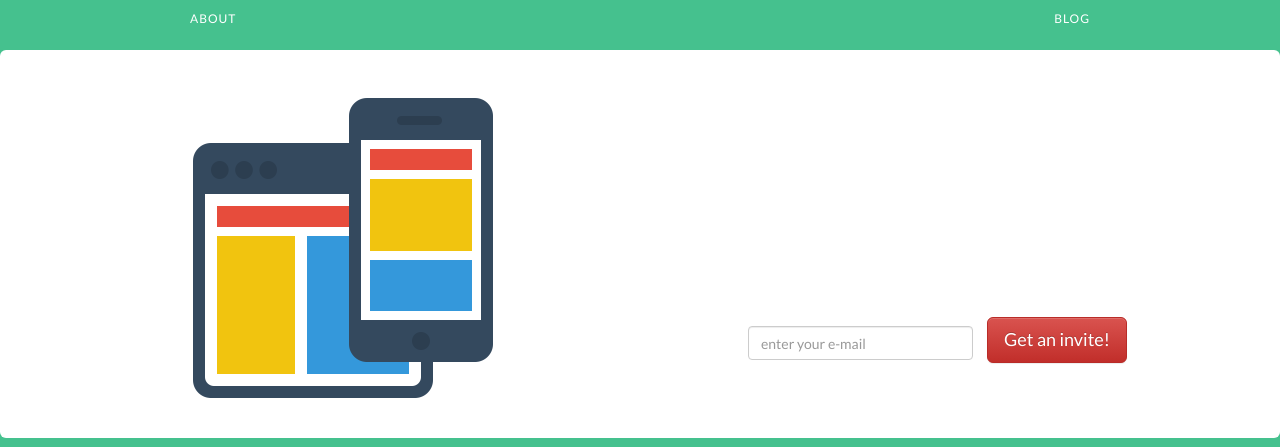
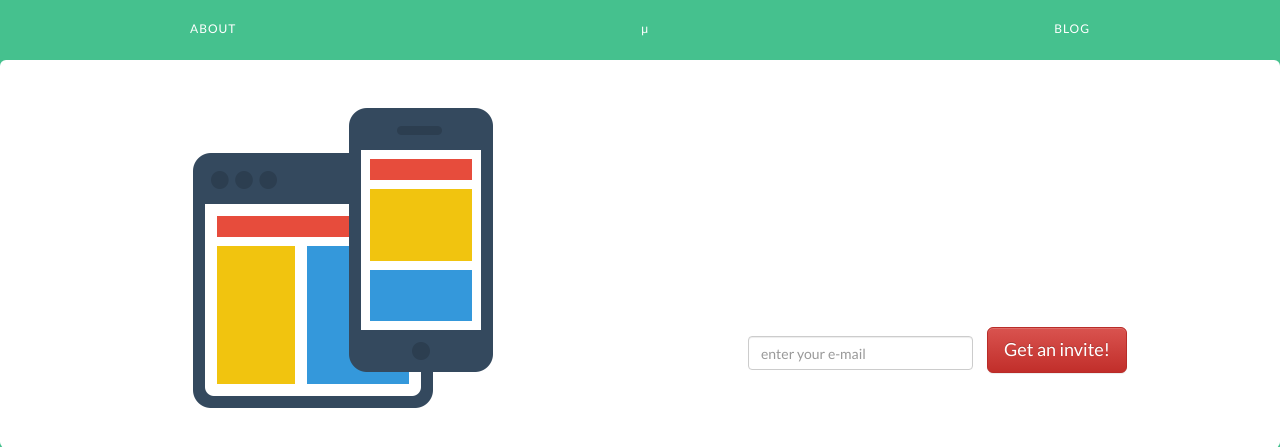
Before and after one commit to kendall80/mu-landing-design, a PHP site: page / in a window 1280 px wide. Shown: the top 447 px of the page. Run offline with PHP 8.4, Linux system fonts and the light colour scheme; some libraries are stand-ins or nearby versions.

Commit message:
add MU text logo to banner

```diff
--- a/css/my-styles.css
+++ b/css/my-styles.css
@@ -39,7 +39,7 @@ body {
 ========================== */
 
 .banner {
-	height: 50px;
+	height: 60px;
 	display: block;
 }
 
@@ -48,6 +48,8 @@ body {
 	display: inline-block;
 	position: relative;
 	white-space: nowrap;
+	padding: 10px 0;
+	text-decoration: none;
 }
 
 .banner a:after {
@@ -193,6 +195,9 @@ button {
 /* Logos & Icons
 ========================== */
 
+.logo {
+	text-transform: lowercase;
+}
 
 .main-logo {
 	width: 45px;
--- a/index.html
+++ b/index.html
@@ -46,6 +46,7 @@
         <nav class="banner" role"banner">
           <div class="content">
             <a href="#">About</a>
+            <a class="logo" href="#">&mu;</a>
             <a href="#">Blog</a>
           </div>
         </nav>
```
